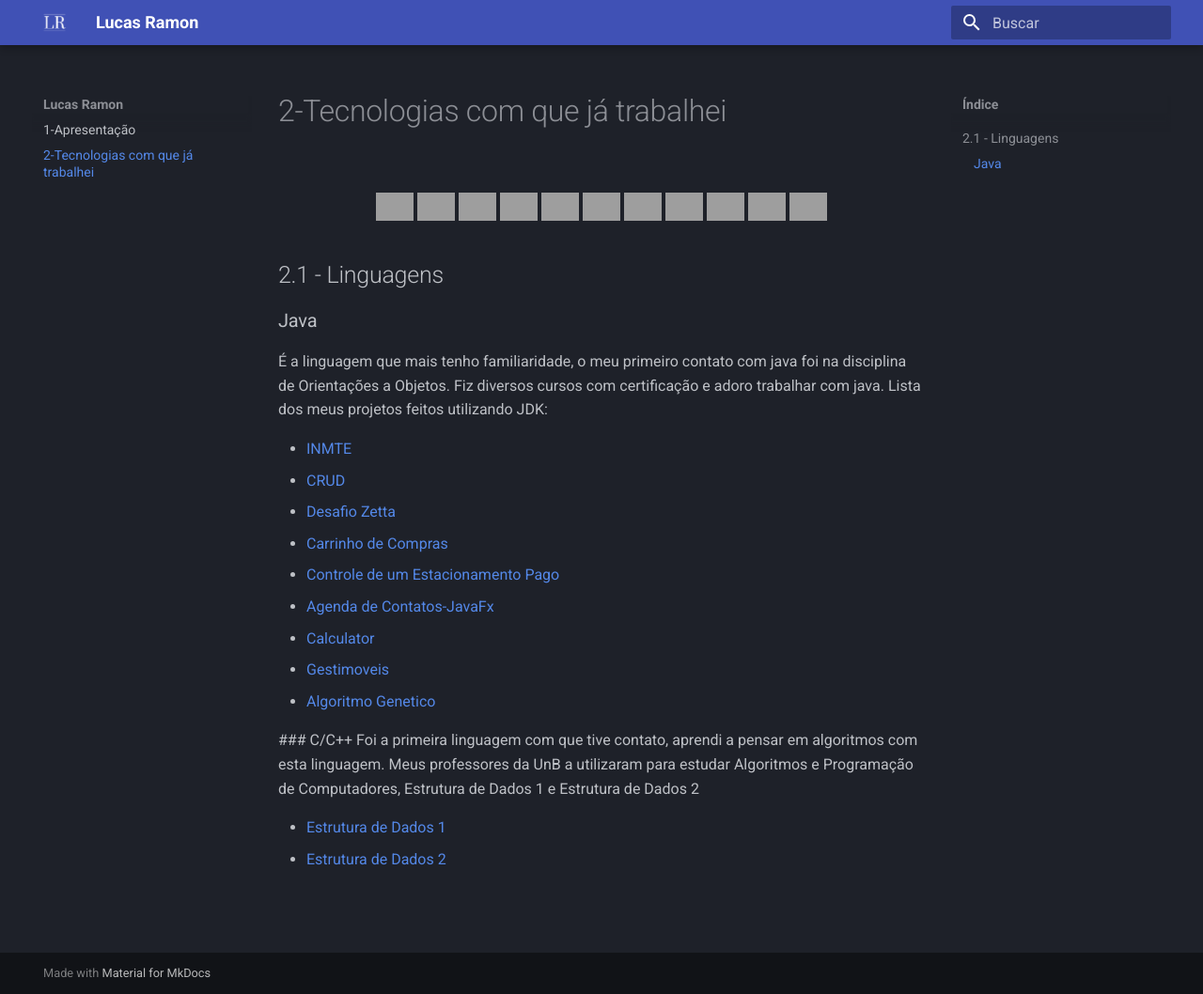
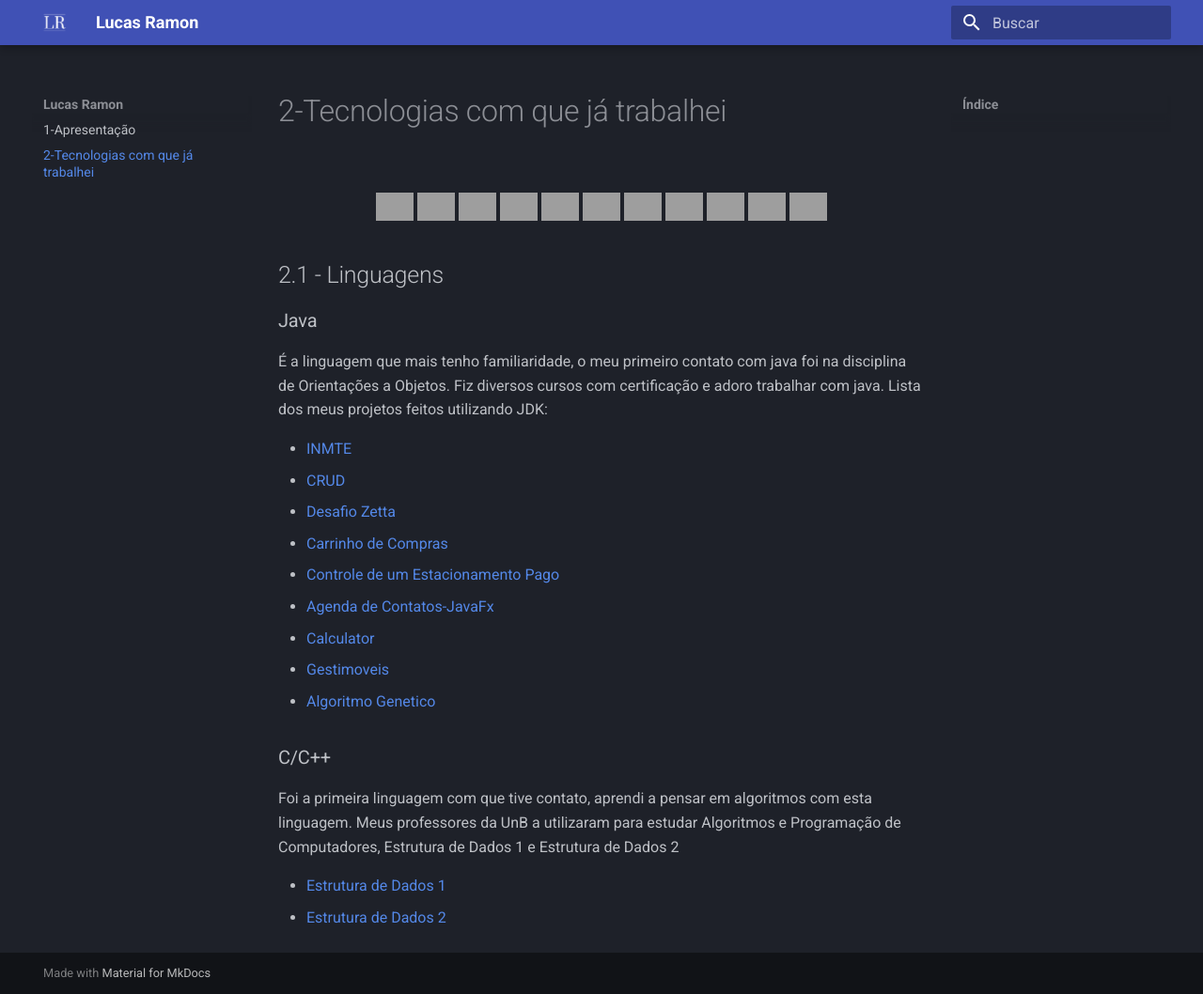
Before and after one commit to lramon2001/lramon2001.github.io, an MkDocs documentation site: the page built from docs/softskills.md, in a window 1280 px wide and 1058 px high, cut to the strip 0-1058 px from the top of the window. Shown: the whole strip at 94% size. Built offline with MkDocs 1.6.1 and Material for MkDocs 9.7.7, drawn with Linux system fonts in a browser that asks for light colours; grey boxes are pictures that could not be loaded.

Commit message:
Update softskills.md

```diff
--- a/docs/softskills.md
+++ b/docs/softskills.md
@@ -13,9 +13,9 @@
    <img align="center" alt="Judeu-Mysql" height="30" width="40" src="https://raw.githubusercontent.com/devicons/devicon/master/icons/matlab/matlab-original.svg">
  </div>
 
-## 2.1 - Linguagens
+<h2> 2.1 - Linguagens </h2>
 
-### Java
+<h3>Java</h3>
   É a linguagem que mais tenho familiaridade, o meu primeiro contato com java foi na disciplina de Orientações a Objetos. Fiz diversos cursos com certificação e adoro trabalhar com java.
  Lista dos meus projetos feitos utilizando JDK:
 <ul>
@@ -31,7 +31,7 @@
 </ul>
 <tr>
 
- ### C/C++
+  <h3>C/C++</h3>
 
   Foi a primeira linguagem com que tive contato, aprendi a pensar em algoritmos com esta linguagem. Meus professores da UnB a utilizaram para estudar Algoritmos e Programação de Computadores, Estrutura de Dados 1 e Estrutura de Dados 2
 <ul>
```
